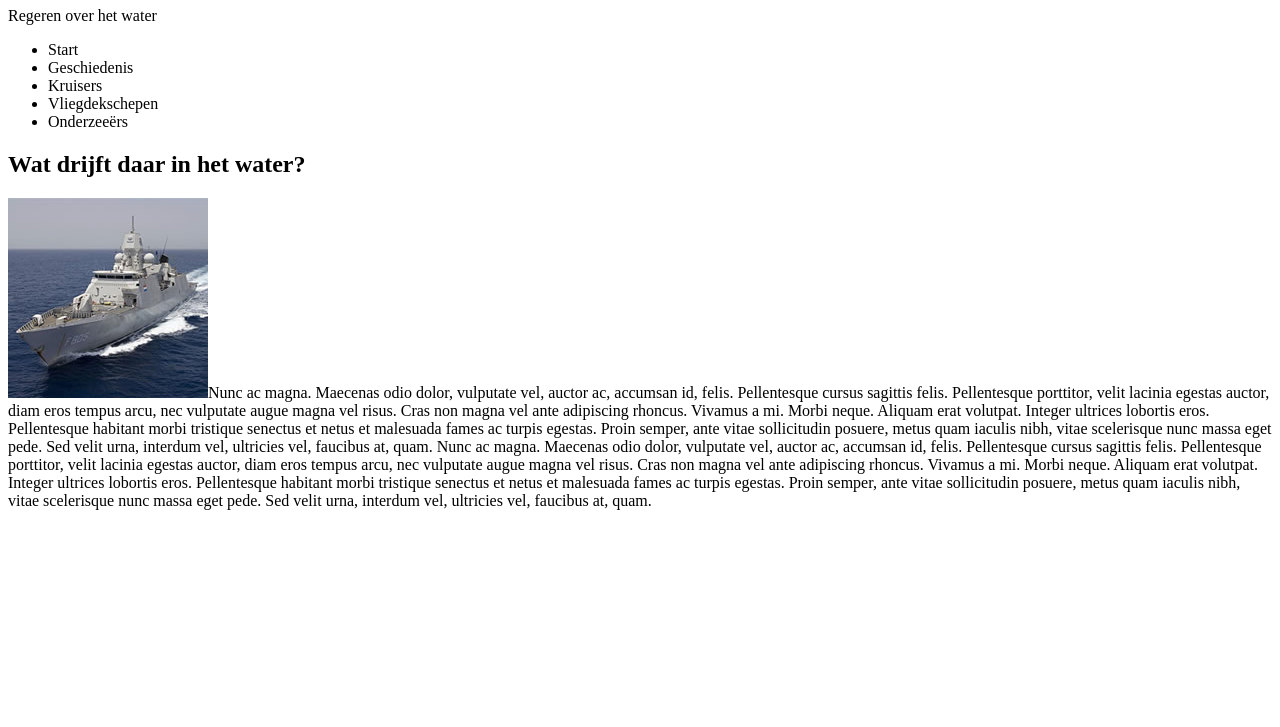
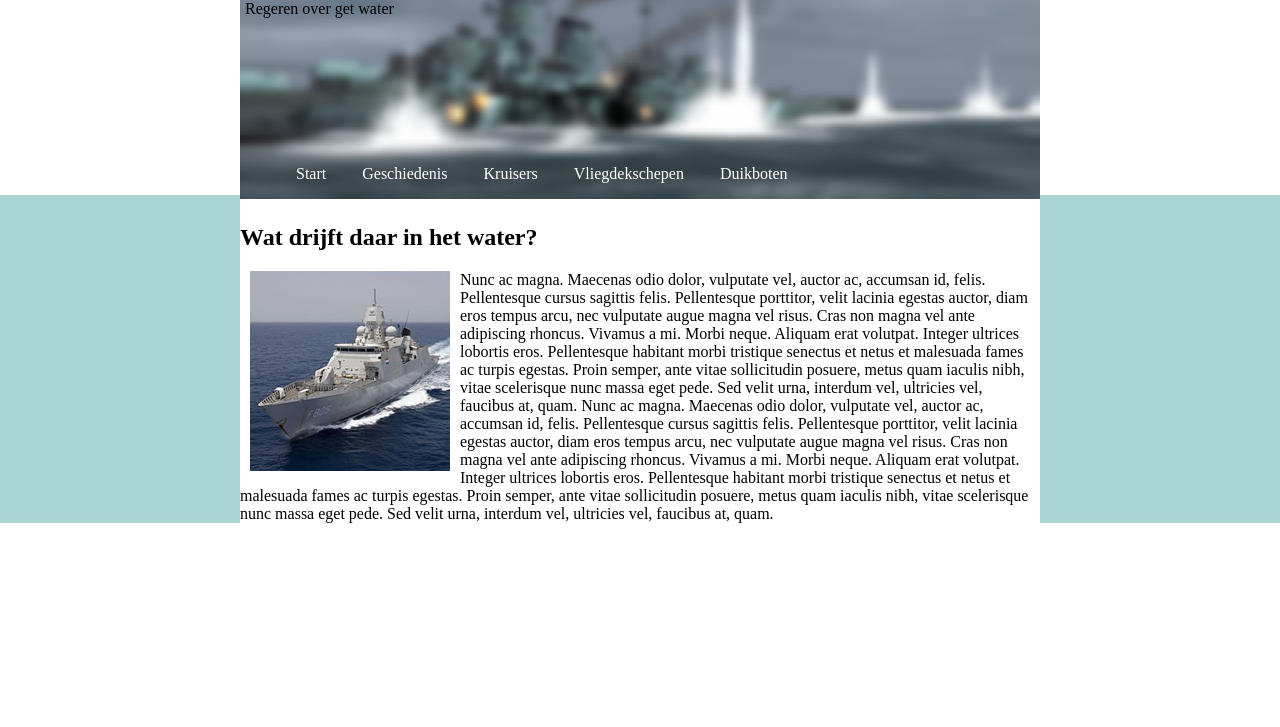
Before and after one commit to xandervdb/de-vloot, a plain HTML site: page index.html in a window 1280 px wide. Shown: the part 73-800 px from the top of the page. Drawn offline with Linux system fonts and the light colour scheme.

Commit message:
nu moet hij nagekeken worden

```diff
--- /dev/null
+++ b/css/style.css
@@ -0,0 +1,67 @@
+body {
+    background: url('grfx/bg.png') repeat-x;
+    margin: 0;
+    padding: 0;
+}
+
+header{
+    margin: 0 auto;
+    width: 800px;
+    height: 272px;
+    background: url('grfx/header.jpg') no-repeat;
+    position: relative;
+}
+nav {
+    margin: 0;
+    padding: 0;
+    position: absolute;
+    bottom: 0;
+}
+ul {
+    list-style-type: none;
+}
+
+li {
+    display: inline;
+}
+
+li a {
+    color: #FFFFFF;
+    text-align: center;
+    padding: 14px 16px;
+    text-decoration: none;
+}
+
+li a:hover {
+    color: #00FF80;
+}
+
+main {
+    width: 800px;
+    margin: 0 auto;
+    background: white;
+    padding-top: 5px;
+}
+h1 {
+    margin-top: 0;
+    padding: 5px;
+}
+
+header>p {
+    padding: 5px;
+}
+
+img.left {
+    float: left;
+    margin: 0 10px 10px 10px;
+}
+
+img.left1{
+    float: left;
+    margin: 10px 10px 0 10px;
+}
+
+img.right {
+    float: right;
+    margin: 0 0 10px 10px;
+}
--- a/index.html
+++ b/index.html
@@ -2,19 +2,22 @@
 <html>
 <head>
 	<title>De vloot</title>
+	<link rel="stylesheet" href="css/style.css">
+	<meta charset="utf-8">
 </head>
 <body>
-	<h1>De Vloot</h1>
-	<p>Regeren over het water</p>
-	<ul class="top-menu">
-		<li>Start</li>
-		<li>Geschiedenis</li>
-		<li>Kruisers</li>
-		<li>Vliegdekschepen</li>
-		<li>Onderzeeërs</li>
-	</ul>
-	<h2>Wat drijft daar in het water?</h2>
-	<p><img src="img/vloot0.jpg" class="top-left">Nunc ac magna. Maecenas odio dolor, vulputate vel, auctor ac, accumsan id, felis. Pellentesque cursus sagittis felis. Pellentesque porttitor, velit lacinia egestas auctor, diam eros tempus arcu, nec vulputate augue magna vel risus. Cras non magna vel ante adipiscing rhoncus. Vivamus a mi. Morbi neque. Aliquam erat volutpat. Integer ultrices lobortis eros. Pellentesque habitant morbi tristique senectus et netus et malesuada fames ac turpis egestas. Proin semper, ante vitae sollicitudin posuere, metus quam iaculis nibh, vitae scelerisque nunc massa eget pede. Sed velit urna, interdum vel, ultricies vel, faucibus at, quam. Nunc ac magna. Maecenas odio dolor, vulputate vel, auctor ac, accumsan id, felis. Pellentesque cursus sagittis felis. Pellentesque porttitor, velit lacinia egestas auctor, diam eros tempus arcu, nec vulputate augue magna vel risus. Cras non magna vel ante adipiscing rhoncus. Vivamus a mi. Morbi neque. Aliquam erat volutpat. Integer ultrices lobortis eros. Pellentesque habitant morbi tristique senectus et netus et malesuada fames ac turpis egestas. Proin semper, ante vitae sollicitudin posuere, metus quam iaculis nibh, vitae scelerisque nunc massa eget pede. Sed velit urna, interdum vel, ultricies vel, faucibus at, quam.
-	</p>
-</body>
-</html>
+	<header>
+			<h1>De vloot</h1>
+			<p>Regeren over get water</p>
+			<nav>
+				<ul>
+					<li><a href="index.html">Start</a></li>
+					<li><a href="geschiedenis.html">Geschiedenis</a></li>
+					<li><a href="kruisers.html">Kruisers</a></li>						<li><a href="vliegdekschepen.html">Vliegdekschepen</a></li>
+					<li><a href="duikboten.html">Duikboten</a></li>
+				</ul>
+			</nav>
+		</header>
+		<main>
+			<h2>Wat drijft daar in het water?</h2>
+			<p class="index"><img src="img/vloot0.jpg" class="left">Nunc ac magna. Maecenas odio dolor, vulputate vel, auctor ac, accumsan id, felis. Pellentesque cursus sagittis felis. Pellentesque porttitor, velit lacinia egestas auctor, diam eros tempus arcu, nec vulputate augue magna vel risus. Cras non magna vel ante adipiscing rhoncus. Vivamus a mi. Morbi neque. Aliquam erat volutpat. Integer ultrices lobortis eros. Pellentesque habitant morbi tristique senectus et netus et malesuada fames ac turpis egestas. Proin semper, ante vitae sollicitudin posuere, metus quam iaculis nibh, vitae scelerisque nunc massa eget pede. Sed velit urna, interdum vel, ultricies vel, faucibus at, quam. Nunc ac magna. Maecenas odio dolor, vulputate vel, auctor ac, accumsan id, felis. Pellentesque cursus sagittis felis. Pellentesque porttitor, velit lacinia egestas auctor, diam eros tempus arcu, nec vulputate augue magna vel risus. Cras non magna vel ante adipiscing rhoncus. Vivamus a mi. Morbi neque. Aliquam erat volutpat. Integer ultrices lobortis eros. Pellentesque habitant morbi tristique senectus et netus et malesuada fames ac turpis egestas. Proin semper, ante vitae sollicitudin posuere, metus quam iaculis nibh, vitae scelerisque nunc massa eget pede. Sed velit urna, interdum vel, ultricies vel, faucibus at, quam.</p>
--- a/style.css
+++ /dev/null
@@ -1,3 +0,0 @@
-.top-menu {
-
-}
```
Also changed, not shown: duikboten.html (added, +27 -0 lines), geschiedenis.html (added, +27 -0 lines), kruisers.html (added, +29 -0 lines), vliegdekschepen.html (added, +29 -0 lines), Voorbeelden/geschiedenis.jpg.
